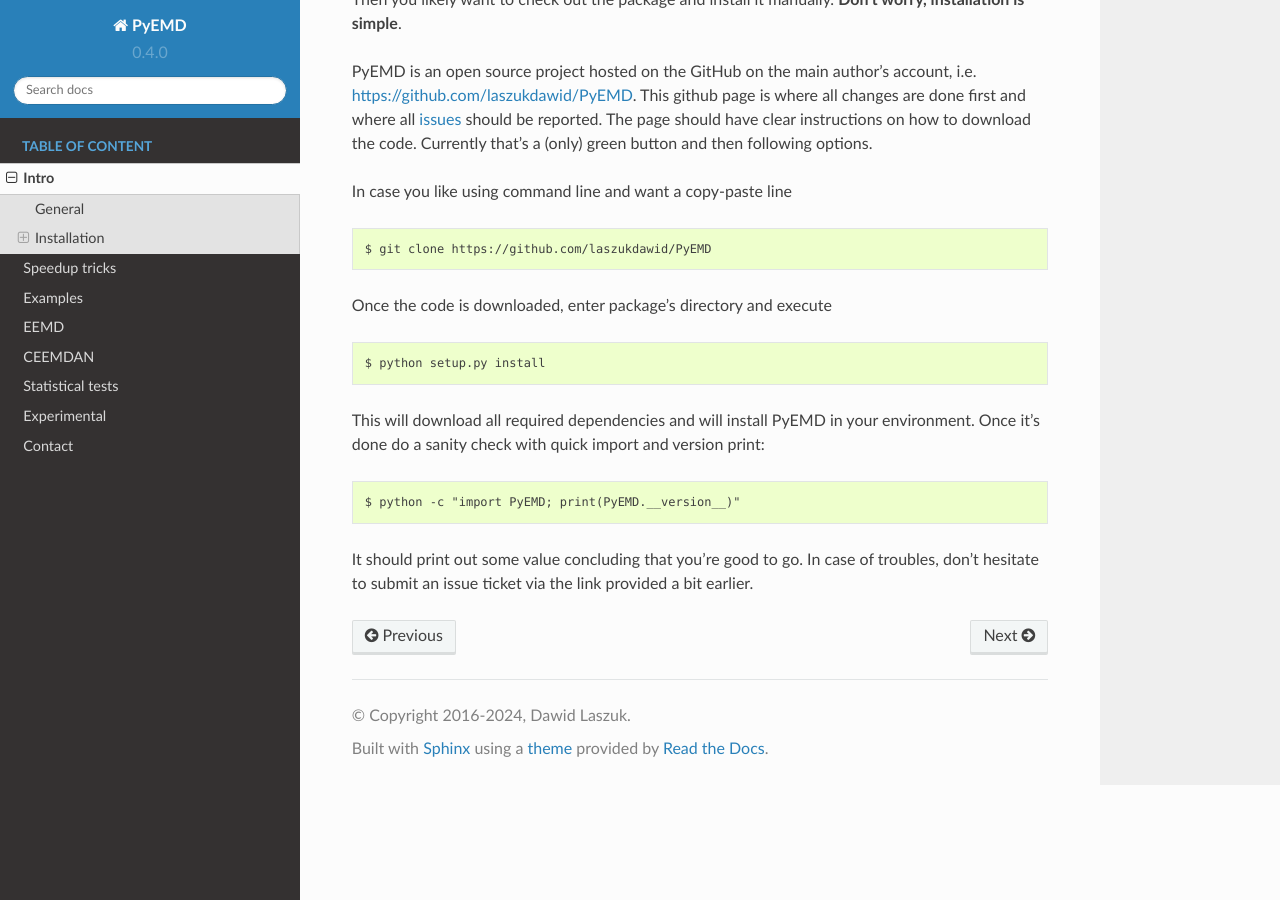
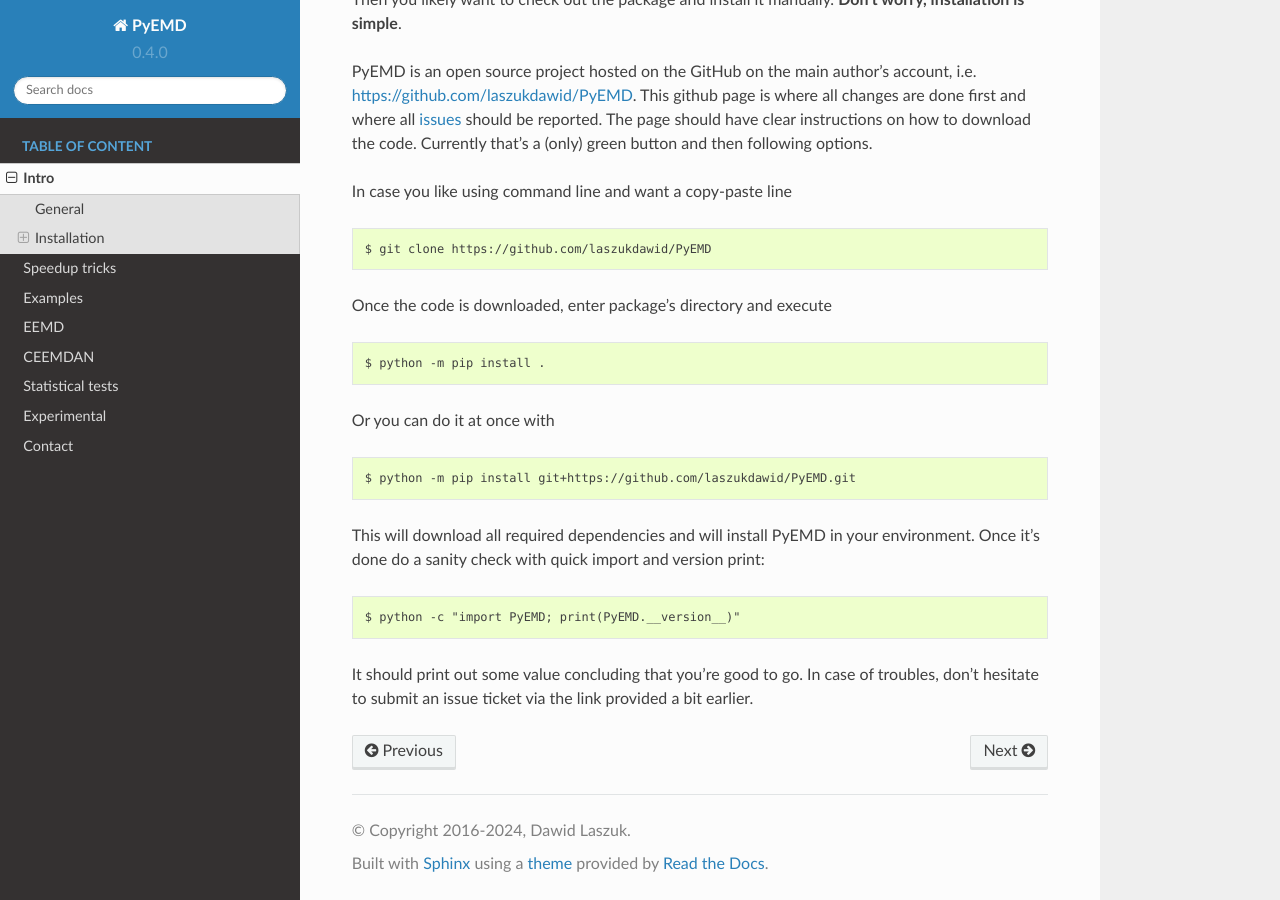
Before and after one commit to laszukdawid/PyEMD, a Sphinx documentation site: the page built from doc/intro.rst, in a window 1280 px wide and 900 px high, scrolled down 1003 px. Built offline with Sphinx 7.4.7 and the Read the Docs theme 2.0.0, drawn with Linux system fonts in a browser that asks for light colours; pages that are not in the unit, such as notebooks, are missing from menus.

```diff
--- a/doc/intro.rst
+++ b/doc/intro.rst
@@ -50,7 +50,11 @@ In case you like using command line and want a copy-paste line ::
 
 Once the code is downloaded, enter package's directory and execute ::
 
-    $ python setup.py install
+    $ python -m pip install .
+
+Or you can do  it at once with ::
+
+    $ python -m pip install git+https://github.com/laszukdawid/PyEMD.git
 
 This will download all required dependencies and will install PyEMD in your environment.
 Once it's done do a sanity check with quick import and version print: ::
```
Also changed, not shown: README.md (+11 -3 lines).
